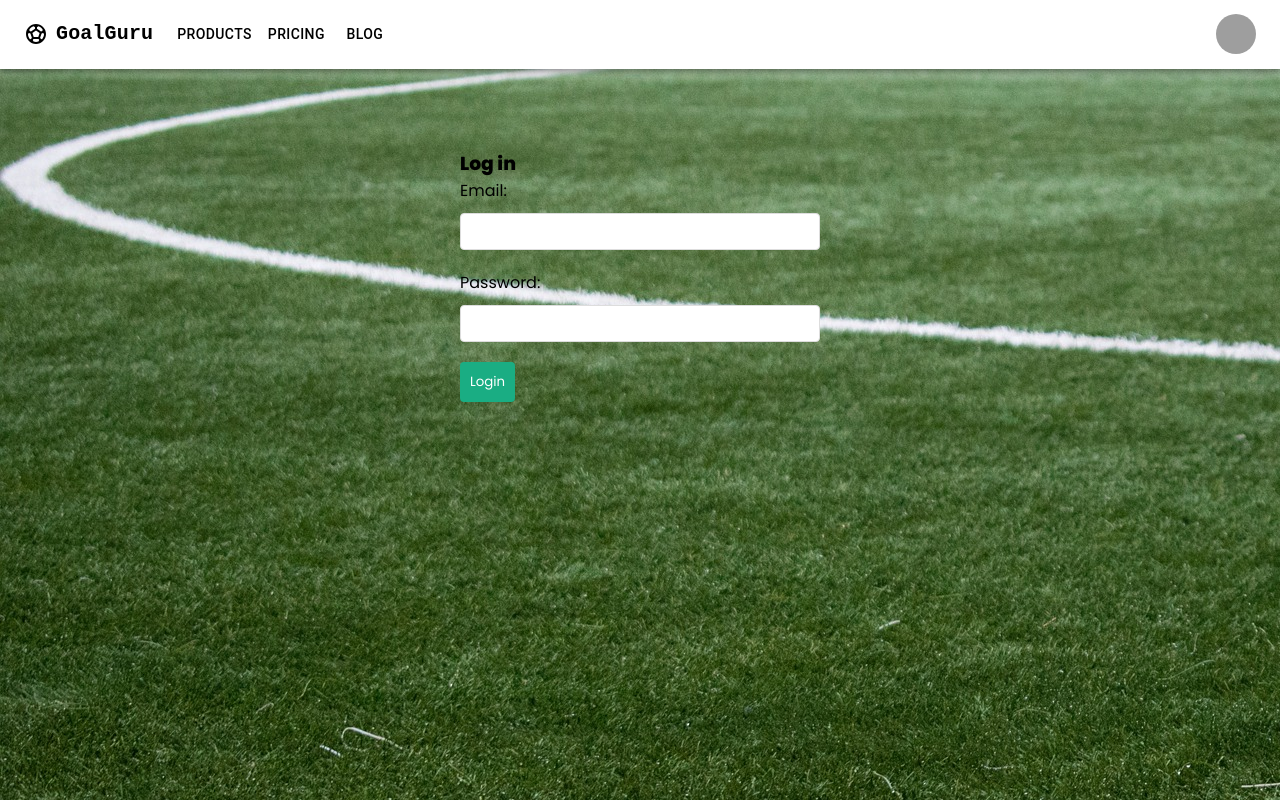
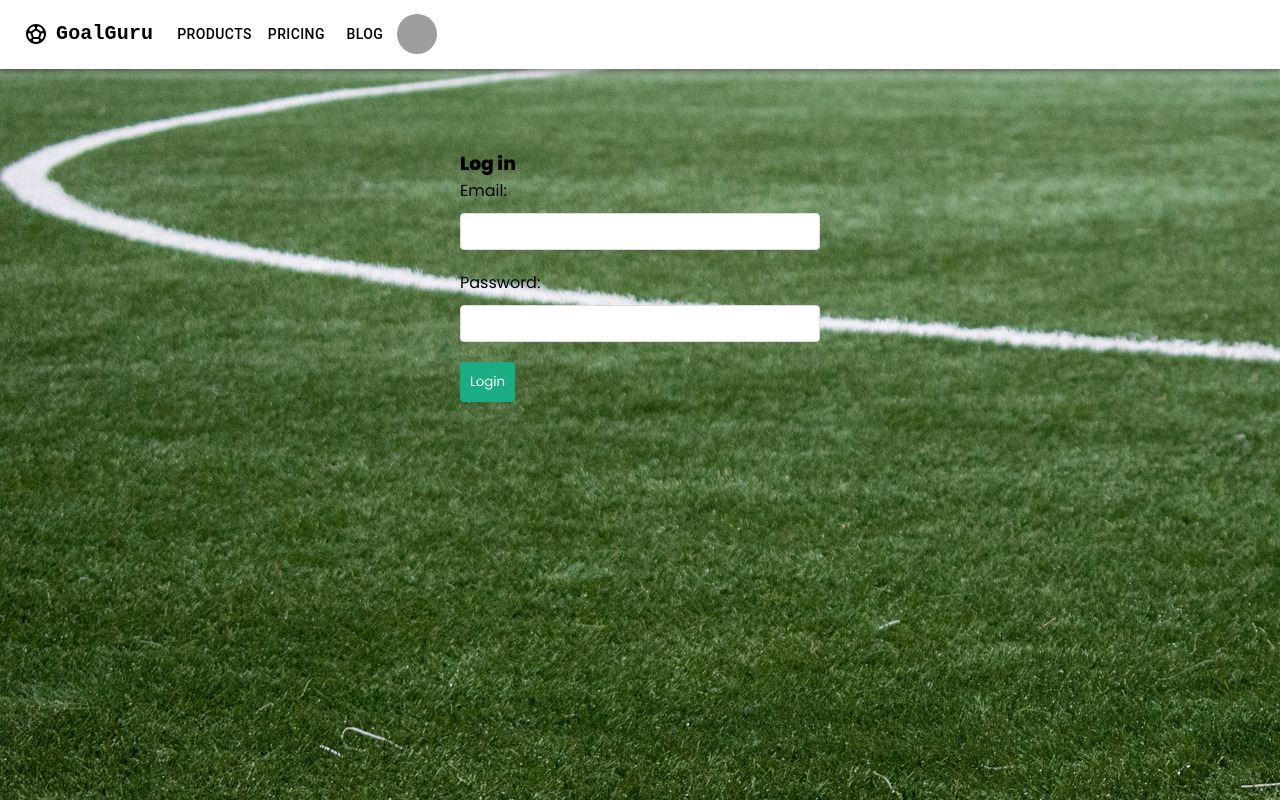
Before and after one commit to BnayaKahalani/todo-frontend, a React (Vite) app: page /login in a window 1280 px wide. Built offline with nearby package versions, Linux system fonts and the light colour scheme; grey boxes are pictures that could not be loaded.

Commit message:
bug: flex doesn't work properly on AppBar

```diff
--- a/src/components/ResponsiveAppBar.jsx.jsx
+++ b/src/components/ResponsiveAppBar.jsx.jsx
@@ -51,6 +51,7 @@ function ResponsiveAppBar() {
     <AppBar
       style={{ background: "white", color: "black" }}
       position='static'
+      sx={{ display: "flex", justifyContent: "center" }}
     >
       <Container maxWidth='xl'>
         <Toolbar disableGutters>
@@ -129,7 +130,8 @@ function ResponsiveAppBar() {
           >
             GoalGuru
           </Typography>
-          <Box sx={{ flexGrow: 1, display: { xs: "none", md: "flex" } }}>
+
+          <Box sx={{ display: { xs: "none", md: "flex" } }}>
             {pages.map((page) => (
               <Button
                 key={page}
```
